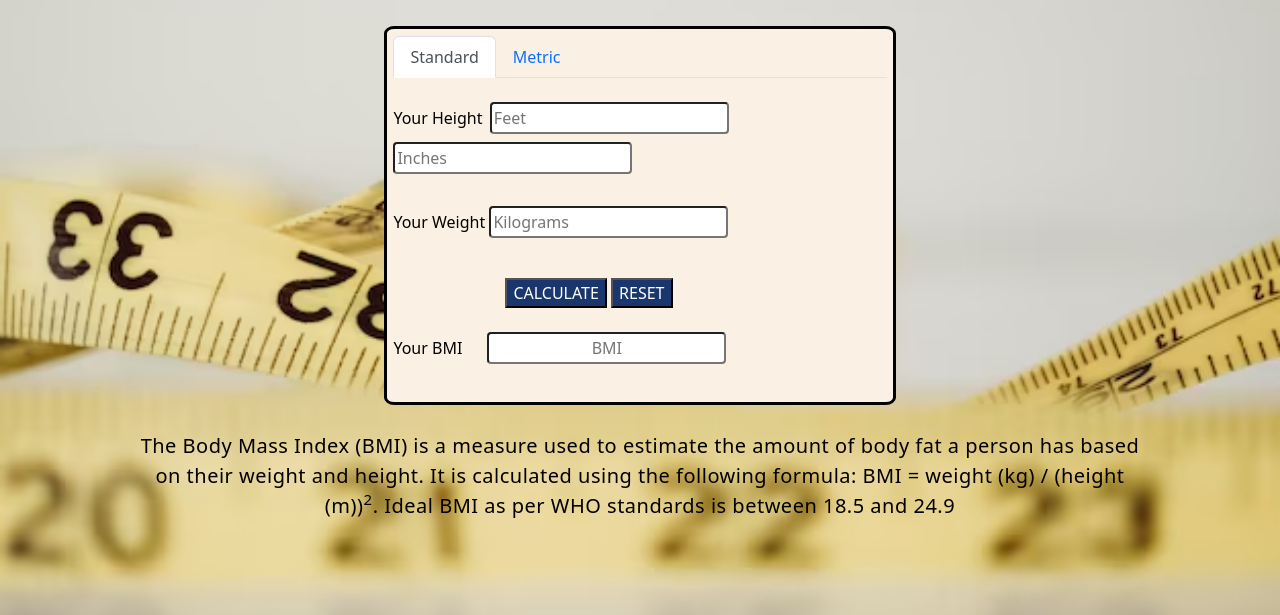
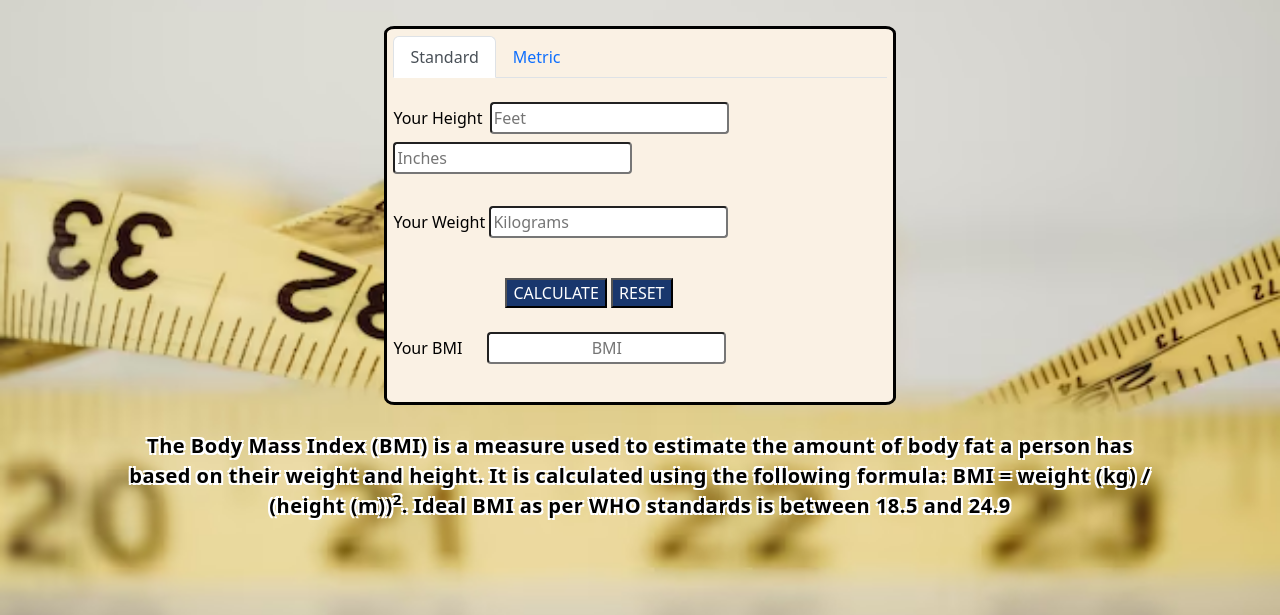
Before and after one commit to chayansurana3/FITIFY-Fitness-Tracker, a website built with webpack: page public/bmi.html in a window 1280 px wide. Shown: the part 185-800 px from the top of the page. Built offline with nearby package versions, Linux system fonts and the light colour scheme; a script that the page names is missing; a web font is replaced by a local one.

Commit message:
css changes1

```diff
--- a/public/bmiCSS.css
+++ b/public/bmiCSS.css
@@ -30,9 +30,11 @@ h6 {
 }
 
 p {
-    color: black;
+    color: black; /* Set the text color to red */
+    text-shadow: -2px -2px 0 white, 2px -2px 0 white, -2px 2px 0 white, 2px 2px 0 white;
     text-align: center;
     font-size: 20px;
+    font-weight: bolder;
     letter-spacing: 0.5px;
     margin: 2% 10% 0% 10%;
 }
```
